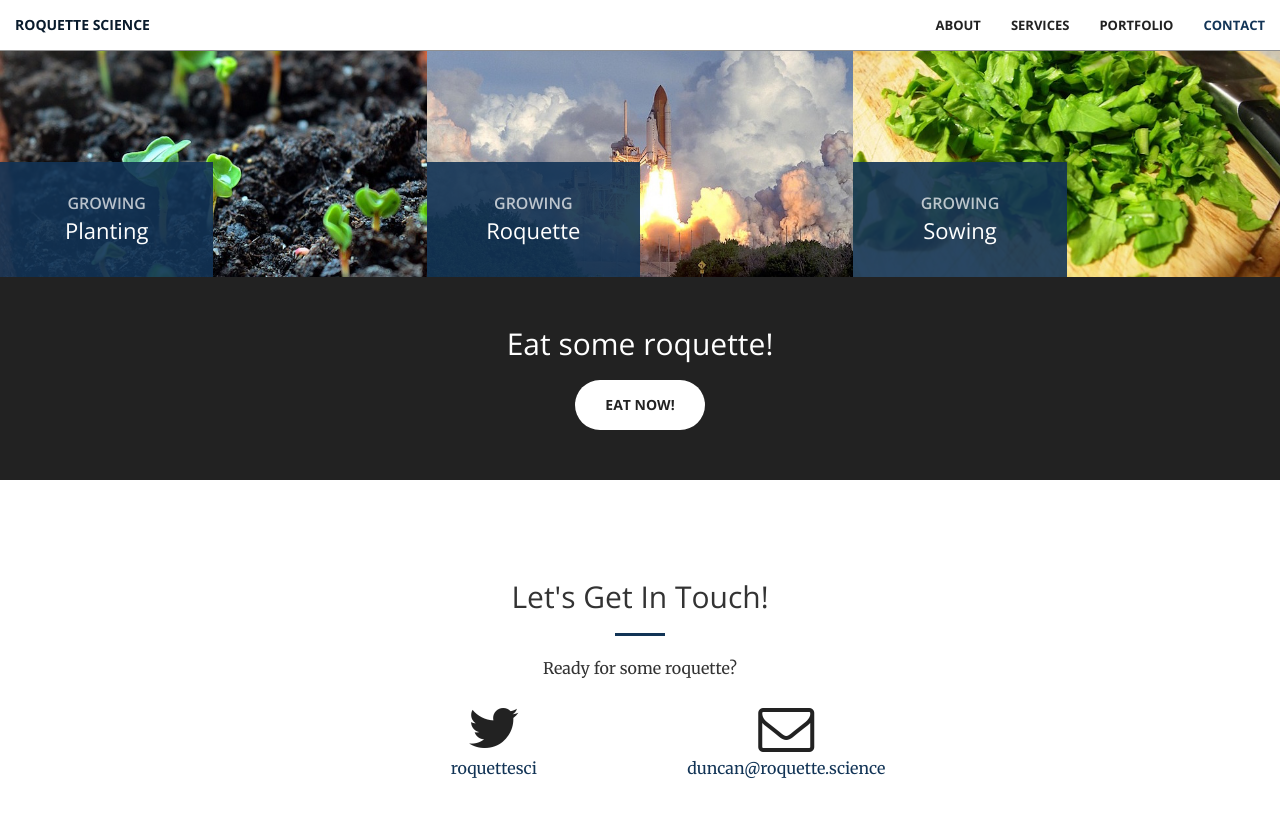
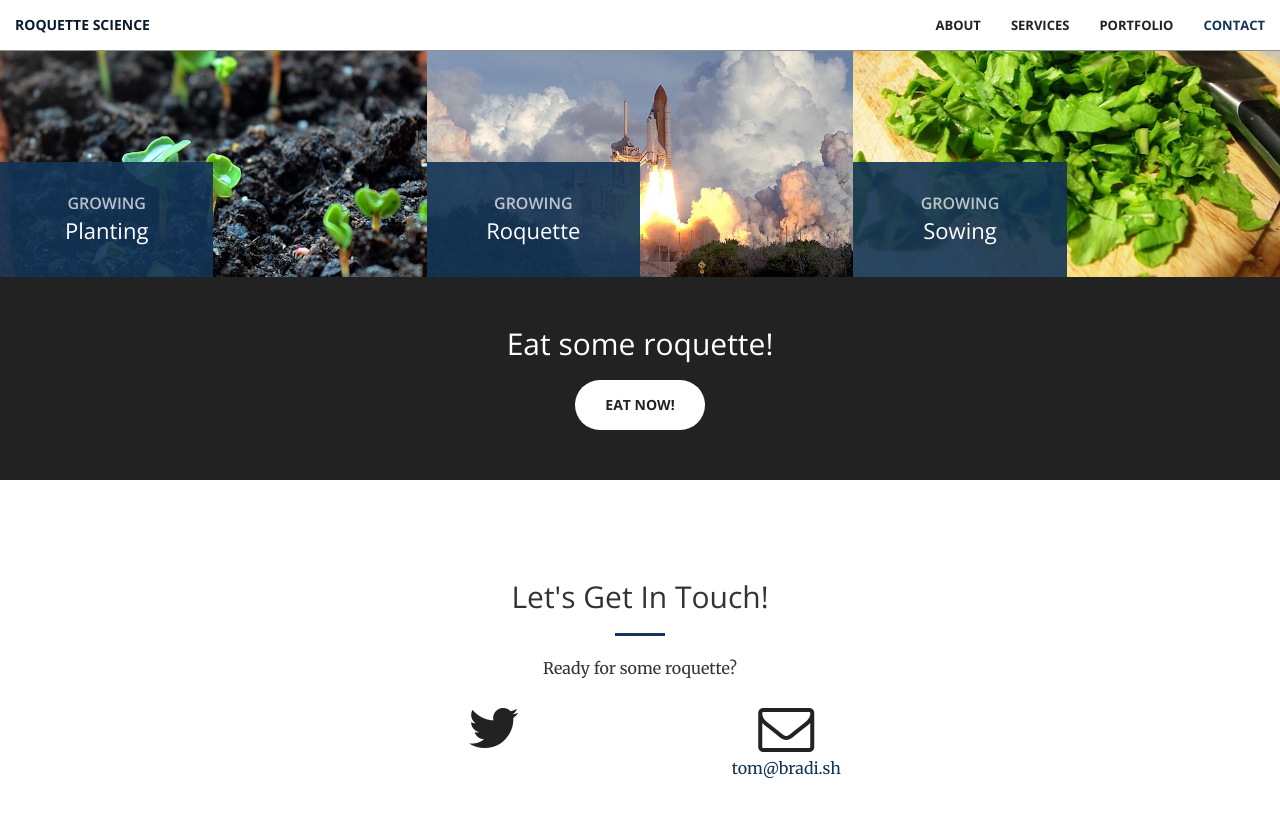
Before and after one commit to aberdeenradiology/aberdeenradiology.github.io, a Jekyll site: the page built from index.html, in a window 1280 px wide and 900 px high, scrolled down 1885 px. Shown: the top 817 px of the window. Built offline with Jekyll 4.4.1, drawn with Linux system fonts in a browser that asks for light colours.

Commit message:
Update _config.yml

```diff
--- a/_config.yml
+++ b/_config.yml
@@ -1,12 +1,12 @@
 # Site settings
-title:
-email: duncan@roquette.science
+title: Aberdeen Radiology Course
+email: tom@bradi.sh
 description: > # this means to ignore newlines until "baseurl:"
 baseurl: "" # the subpath of your site, e.g. /blog/
 url: "" # the base hostname & protocol for your site
 potfolio: _portfolio
 
-twitter_username: roquettesci
+twitter_username:
 github_username:
 
 # Build settings
```
